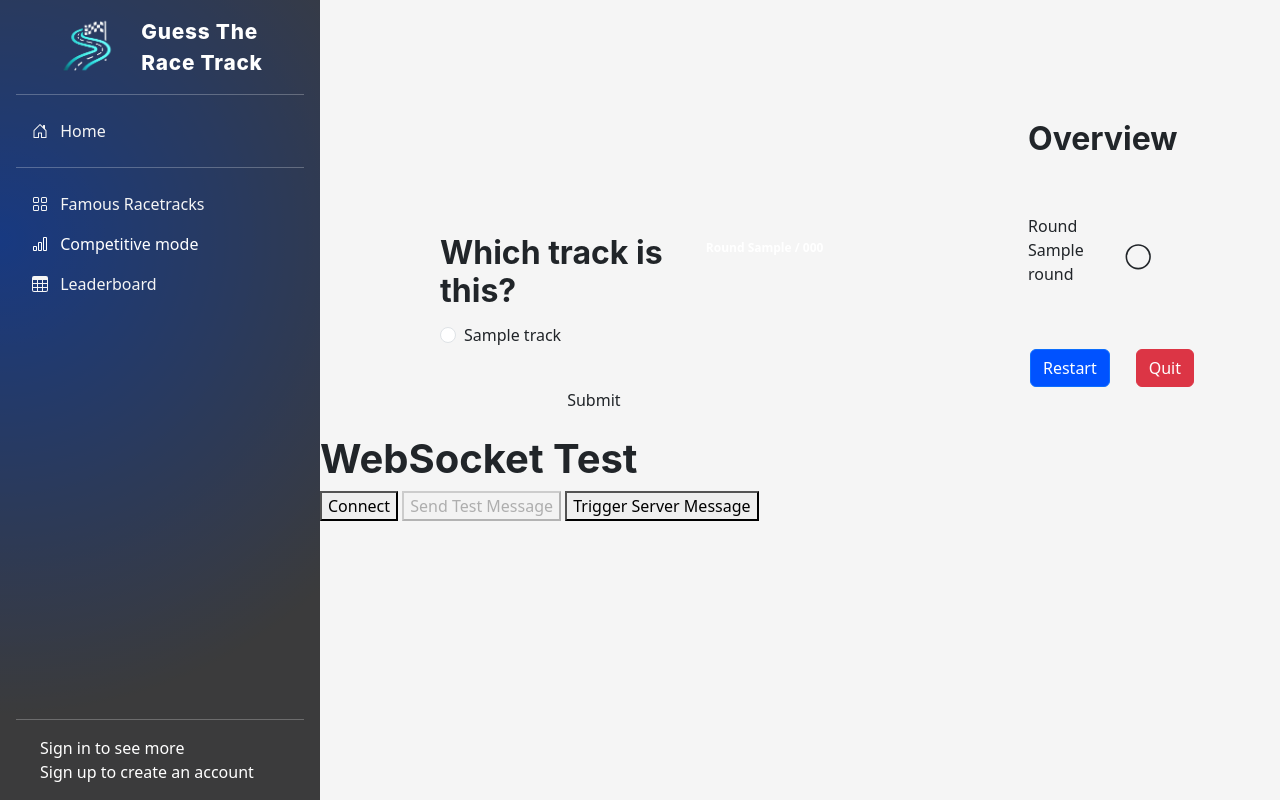
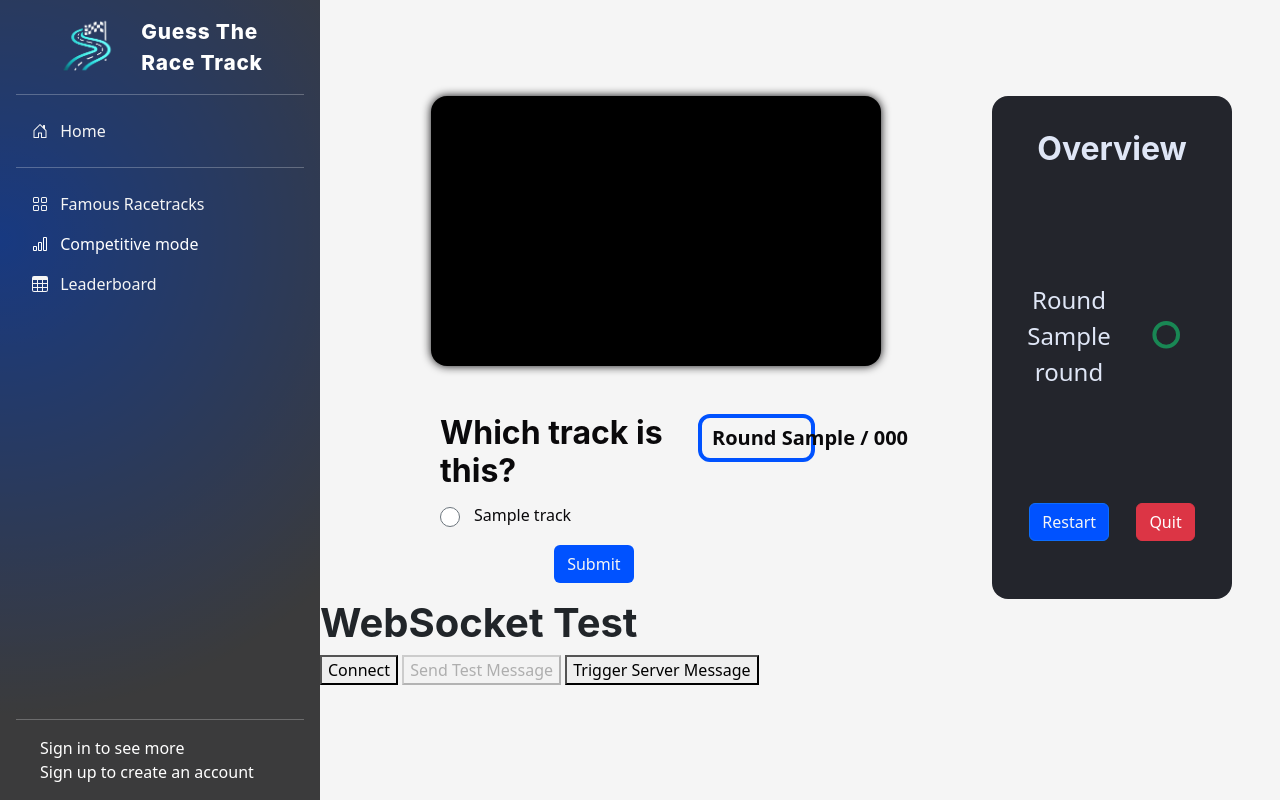
Before and after one commit to WilliamHoltsdalen/guesstheracetrack, a Django app: template guesstheracetrack/templates/games/competitive_mode.html in a window 1280 px wide. Run offline with Django 4.2, Linux system fonts and the light colour scheme; the template is opened without the code that fills it: most values are stand-ins (such as "Sample title", 1, 10 or a date in 2020); some libraries are stand-ins or nearby versions.

Commit message:
style(ui): Update styling for competitive_mode template

```diff
--- a/guesstheracetrack/static/css/competitive_mode.css
+++ b/guesstheracetrack/static/css/competitive_mode.css
@@ -1,44 +1,156 @@
-.segments-container {
-
+.quiz-card {
+  color: var(--black);
+  border-radius: 16px;
 }
 
-.image-background-div {
+.image-container {
   background-color: #000000;
+  box-shadow: 0 0 10px var(--black);
+  border-radius: 16px;
+  padding: 0;
+  aspect-ratio: 250 / 150;
+}
+
+.grid-row {
+  display: flex;
+  flex: 1;
+}
+
+.grid-col {
+  display: flex;
+  flex: 1;
 }
 
 .segment-image {
   opacity: 0;
   transition: opacity 1.2s ease-in-out;
+  max-width: 100%;
+  max-height: 100%;
+  aspect-ratio: 250 / 150;
 }
 
 .segment-image.loaded {
   opacity: 1;
 }
 
+.segment-top-left {
+  border-top-left-radius: 16px;
+}
+
+.segment-top-right {
+  border-top-right-radius: 16px;
+}
+
+.segment-bottom-left {
+  border-bottom-left-radius: 16px;
+}
+
+.segment-bottom-right {
+  border-bottom-right-radius: 16px;
+}
+
 @media (min-width: 540px) {
-  .segment-image {
-    max-width: 50px;
-    aspect-ratio: 250 / 150;
+  .image-container {
+    width: 200px;
   }
 }
 
 @media (min-width: 750px) {
-  .segment-image {
-    max-width: 100px;
-    aspect-ratio: 250 / 150;
+  .image-container {
+    width: 350px;
   }
 }
 
 @media (min-width: 900px) {
-  .segment-image {
-    max-width: 150px;
-    aspect-ratio: 250 / 150;
+  .image-container {
+    width: 450px;
   }
 }
 
 @media (min-width: 1400px) {
-  .segment-image {
-    max-width: 250px;
-    aspect-ratio: 250 / 150;
+  .image-container {
+    width: 800px;
   }
 }
+
+.round-info {
+  text-align: center;
+  color: var(--black);
+  padding: 10px;
+  font-size: 1.25rem;
+  border-radius: 12px;
+  border: 4px solid var(--blue);
+}
+
+.form-check-input {
+  height: 20px;
+  width: 20px;
+  border-color: var(--bs-gray);
+}
+
+.form-check-label {
+  margin-left: 10px;
+}
+
+.track-circle-icon{
+  fill: var(--bs-gray);
+}
+
+.track-name {
+  padding: 0;
+  margin: 0;
+}
+
+.btn-submit {
+  background: var(--blue);
+  color: var(--owhite);
+  font-weight: 500;
+}
+
+.btn-submit:hover {
+  background: var(--radial-blue);
+  color: var(--black);
+  transform: scale(1.1);
+}
+
+.overview-card {
+  background-color: var(--dark-grey);
+  border-radius: 16px;
+  padding: 10px;
+}
+
+.overview {
+  color: var(--lavender);
+  text-align: center;
+  font-size: 1.5rem;
+  align-items: center;
+  margin: auto;
+}
+
+.overview-header {
+  font-size: 2rem;
+}
+
+.badge {
+  max-width: 50%;
+}
+
+.round-status {
+  text-align: center;
+  padding: 0;
+  margin: 0;
+  align-items: center;
+}
+
+.bi-circle {
+  stroke: var(--bs-gray);
+  stroke-width: 1.5;
+}
+
+.bi-circle-correct {
+  stroke: var(--bs-success);
+}
+
+.bi-circle-wrong {
+  stroke: var(--bs-danger);
+}
```
